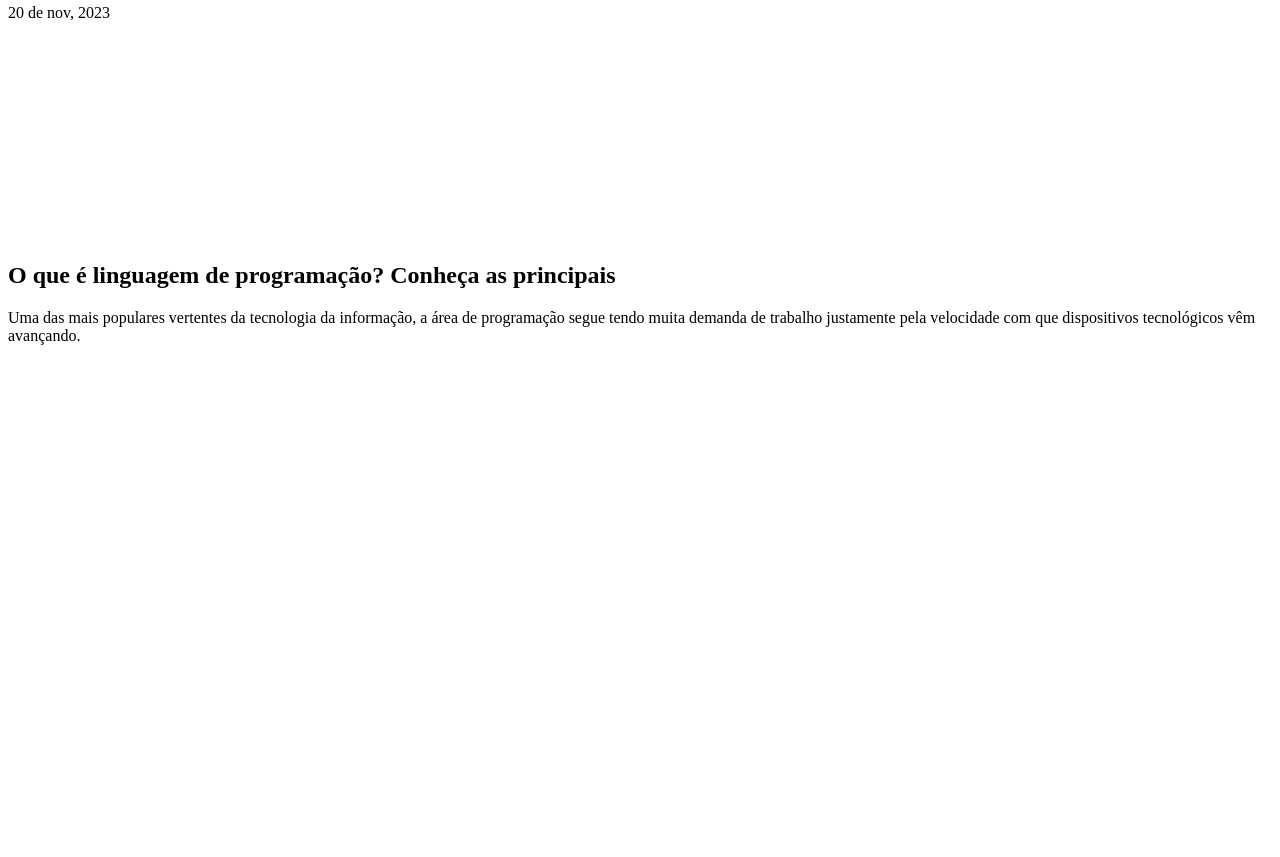
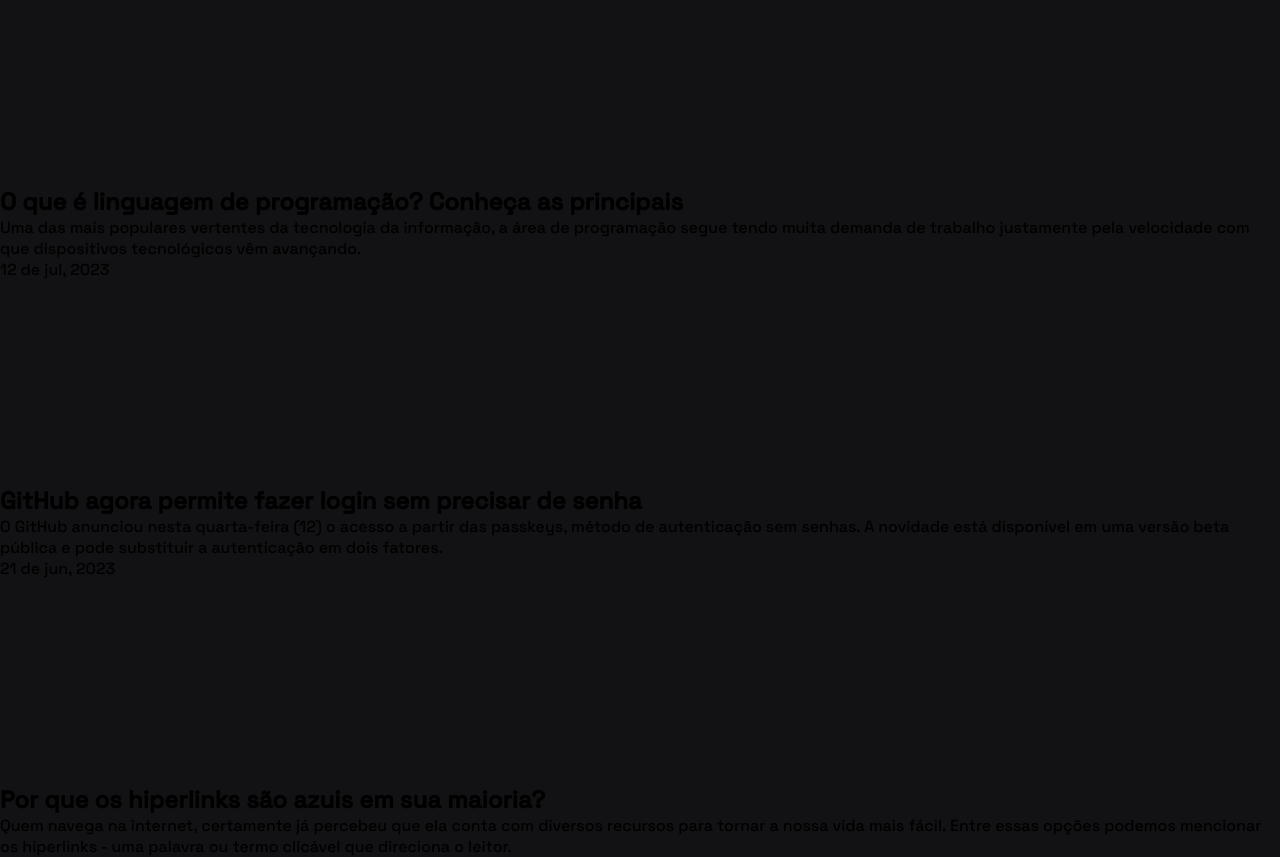
Before and after one commit to gabriellsux/projeto-codeblog-js, a plain HTML site: page index.html in a window 1280 px wide. Shown: the part 141-998 px from the top of the page. Before the commit the page ends 800 px from the top, so only its background shows below. Drawn offline with Linux system fonts and the light colour scheme.

Commit message:
Iniciando a estrutura do CSS

```diff
--- a/css/style.css
+++ b/css/style.css
@@ -0,0 +1,33 @@
+@import url('https://fonts.googleapis.com/css2?family=Inter:wght@500&family=Space+Grotesk:wght@500&display=swap');
+
+:root {
+    --black-light: #17171A;
+    --black: #121214;
+    --black-border: #252529;
+    --white: #FFF;
+    --gray: #AFABB6;
+    --orange: #E07B67;
+
+    font-size: 62.5%;
+}
+
+* {
+    margin: 0;
+    padding: 0;
+    box-sizing: border-box;
+}
+
+html {
+    scroll-behavior: smooth;
+}
+
+body {
+    background: var(--black);
+    font-size: 1.6rem;
+    font-family: 'Space Grotesk', sans-serif;
+}
+
+h1 {
+    font-size: 4rem;
+    font-weight: 500;
+}
--- a/index.html
+++ b/index.html
@@ -37,6 +37,28 @@
                     <p>Uma das mais populares vertentes da tecnologia da informação, a área de programação segue tendo muita demanda de trabalho justamente pela velocidade com que dispositivos tecnológicos vêm avançando.</p>
                 </div>
             </div>
+
+            <div class="card">
+                <div class="card-header">
+                    <p>12 de jul, 2023</p>
+                    <img src="/img/heart.svg" class="heart-icon" alt="Like icon" onload="SVGInject(this)">
+                </div>
+                <div class="card-content">
+                    <h2>GitHub agora permite fazer login sem precisar de senha</h2>
+                    <p>O GitHub anunciou nesta quarta-feira (12) o acesso a partir das passkeys, método de autenticação sem senhas. A novidade está disponível em uma versão beta pública e pode substituir a autenticação em dois fatores.</p>
+                </div>
+            </div>
+
+            <div class="card">
+                <div class="card-header">
+                    <p>21 de jun, 2023</p>
+                    <img src="/img/heart.svg" class="heart-icon" alt="Like icon" onload="SVGInject(this)">
+                </div>
+                <div class="card-content">
+                    <h2>Por que os hiperlinks são azuis em sua maioria?</h2>
+                    <p>Quem navega na internet, certamente já percebeu que ela conta com diversos recursos para tornar a nossa vida mais fácil. Entre essas opções podemos mencionar os hiperlinks &#45; uma palavra ou termo clicável que direciona o leitor.</p>
+                </div>
+            </div>
         </div>
     </main>
 
```
